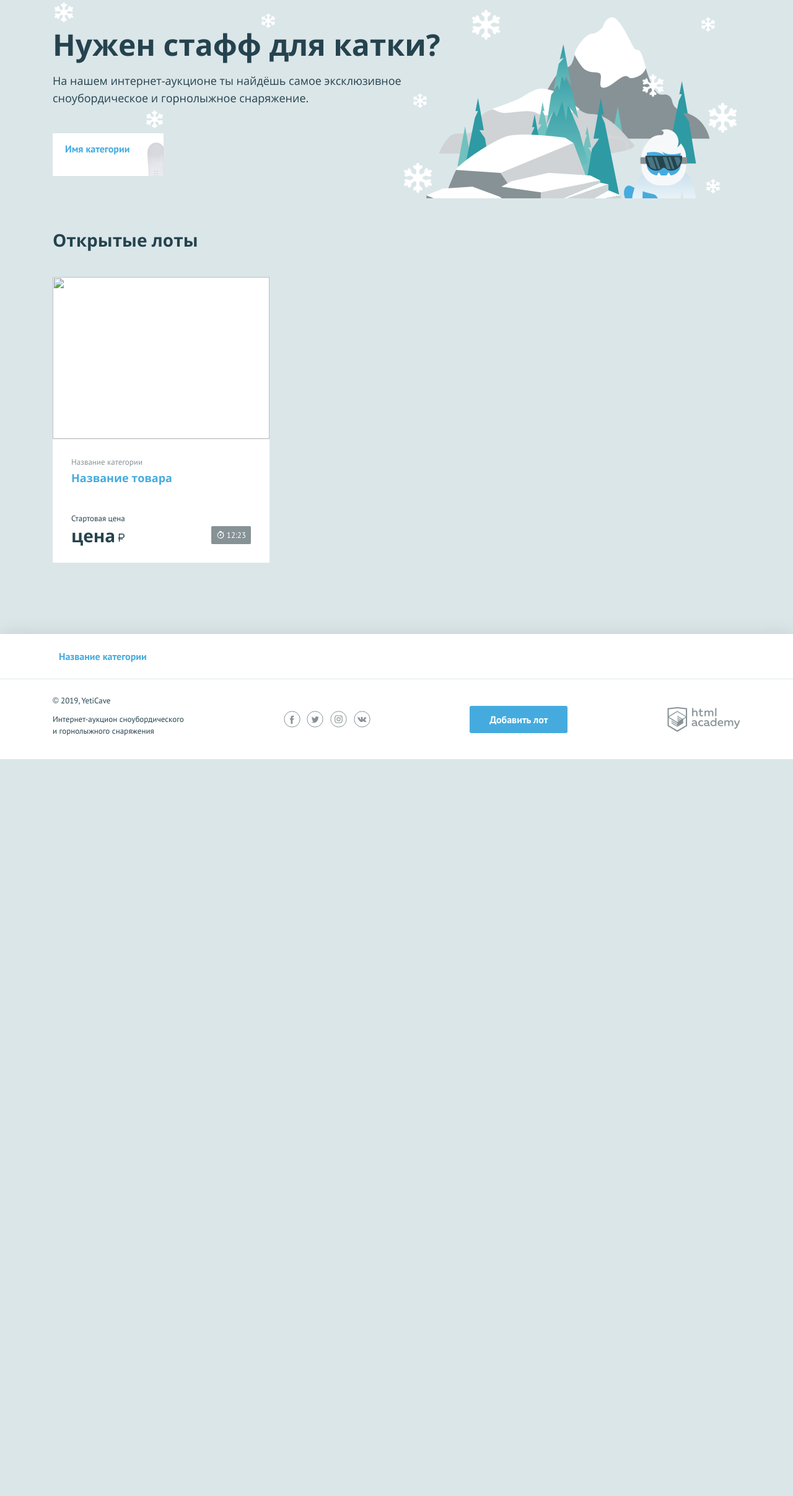
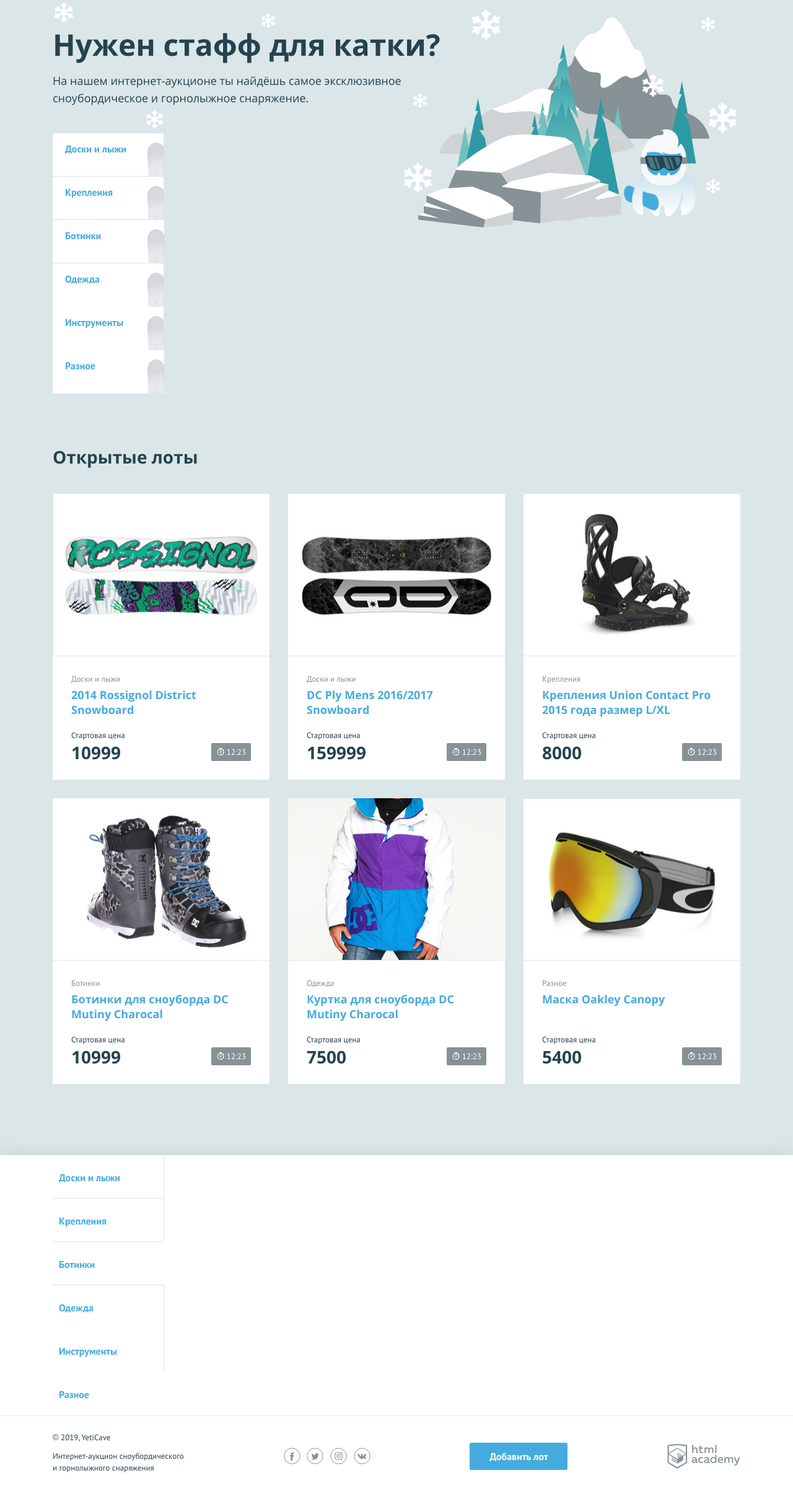
Before and after one commit to Alexneksikan/1012117-yeticave-10, a PHP site: page / in a window 1280 px wide. Shown: the part 119-2533 px from the top of the page at 62% size. Before the commit the page ends 1344 px from the top, so only its background shows below. Run offline with PHP 8.4, Linux system fonts and the light colour scheme.

Commit message:
Итерация по массивам

```diff
--- a/index.php
+++ b/index.php
@@ -3,6 +3,52 @@
 
 $user_name = 'Александр'; // укажите здесь ваше имя
 ?>
+
+<?php $categories = ['Доски и лыжи', 'Крепления', 'Ботинки', 'Одежда', 'Инструменты', 'Разное']; ?>
+
+<?php $lots_info = [
+
+            [
+                'name' => '2014 Rossignol District Snowboard',
+                'category' => 'Доски и лыжи',
+                'price' => 10999,
+                'url' => 'img/lot-1.jpg'
+            ],
+            [
+                'name' => 'DC Ply Mens 2016/2017 Snowboard',
+                'category' => 'Доски и лыжи',
+                'price' => 159999,
+                'url' => 'img/lot-2.jpg'
+            ],
+            [
+                'name' => 'Крепления Union Contact Pro 2015 года размер L/XL',
+                'category' => 'Крепления',
+                'price' => 8000,
+                'url' => 'img/lot-3.jpg'
+            ],
+            [
+                'name' => 'Ботинки для сноуборда DC Mutiny Charocal',
+                'category' => 'Ботинки',
+                'price' => 10999,
+                'url' => 'img/lot-4.jpg'
+            ],
+            [
+                'name' => 'Куртка для сноуборда DC Mutiny Charocal',
+                'category' => 'Одежда',
+                'price' => 7500,
+                'url' => 'img/lot-5.jpg'
+            ],
+            [
+                'name' => 'Маска Oakley Canopy',
+                'category' => 'Разное',
+                'price' => 5400,
+                'url' => 'img/lot-6.jpg'
+            ]
+];
+?>
+
+
+
 <!DOCTYPE html>
 <html lang="ru">
 <head>
@@ -60,7 +106,9 @@
         <ul class="promo__list">
             <!--заполните этот список из массива категорий-->
             <li class="promo__item promo__item--boards">
-                <a class="promo__link" href="pages/all-lots.html">Имя категории</a>
+                <?php foreach ($categories as $item): ?>
+                    <a class="promo__link" href="pages/all-lots.html"><?=$item; ?></a>
+                <?php endforeach; ?>
             </li>
         </ul>
     </section>
@@ -70,24 +118,26 @@
         </div>
         <ul class="lots__list">
             <!--заполните этот список из массива с товарами-->
-            <li class="lots__item lot">
+            <?php foreach ($lots_info as $lot): ?>
+                <li class="lots__item lot">
                 <div class="lot__image">
-                    <img src="" width="350" height="260" alt="">
+                    <img src="<?=$lot['url']; ?>" width="350" height="260" alt="">
                 </div>
                 <div class="lot__info">
-                    <span class="lot__category">Название категории</span>
-                    <h3 class="lot__title"><a class="text-link" href="pages/lot.html">Название товара</a></h3>
+                    <span class="lot__category"><?=$lot['category']; ?></span>
+                    <h3 class="lot__title"><a class="text-link" href="pages/lot.html"><?=$lot['name']; ?></a></h3>
                     <div class="lot__state">
                         <div class="lot__rate">
                             <span class="lot__amount">Стартовая цена</span>
-                            <span class="lot__cost">цена<b class="rub">р</b></span>
+                            <span class="lot__cost"><?=$lot['price']; ?></span>
                         </div>
                         <div class="lot__timer timer">
                             12:23
                         </div>
                     </div>
                 </div>
-            </li>
+                </li>
+            <?php endforeach; ?>
         </ul>
     </section>
 </main>
@@ -98,7 +148,9 @@
         <ul class="nav__list container">
             <!--заполните этот список из массива категорий-->
             <li class="nav__item">
-                <a href="pages/all-lots.html">Название категории</a>
+                <?php foreach ($categories as $item): ?>
+                    <a class="promo__link" href="pages/all-lots.html"><?=$item; ?></a>
+                <?php endforeach; ?>
             </li>
         </ul>
     </nav>
```
